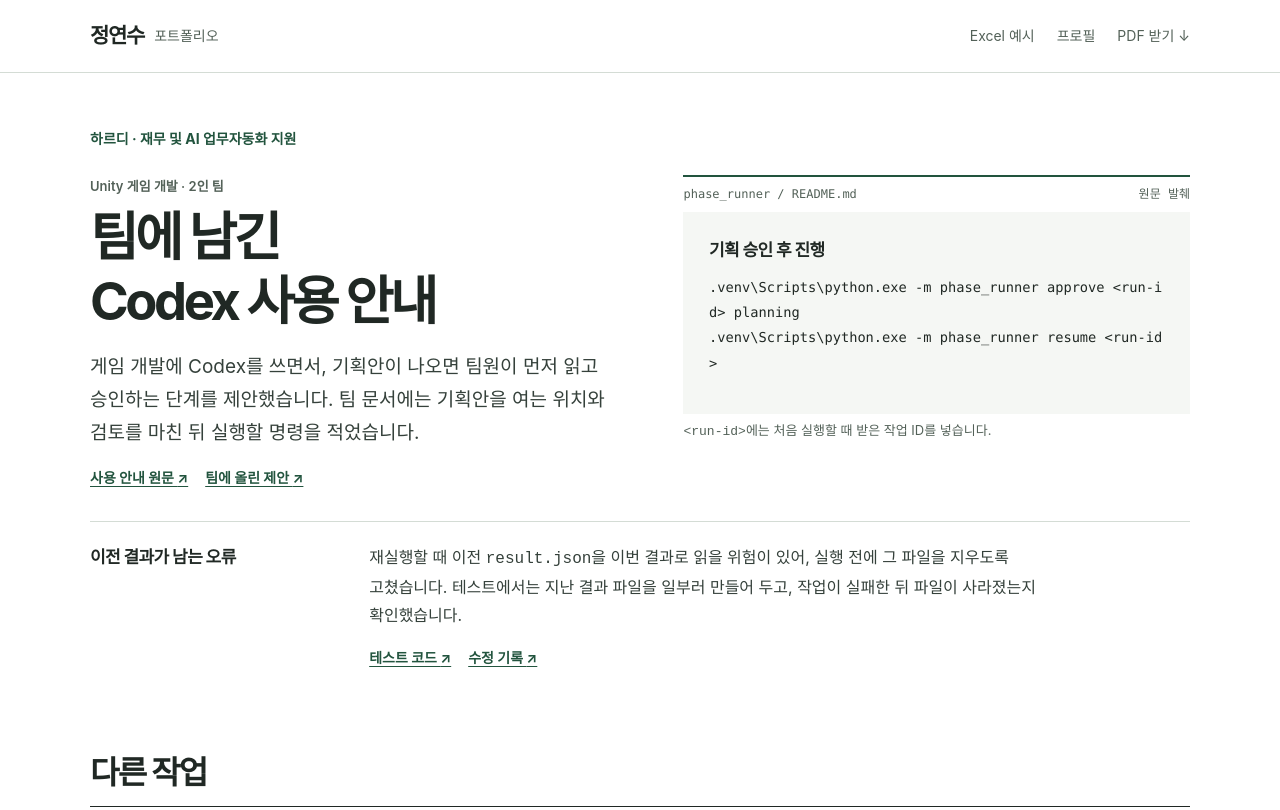
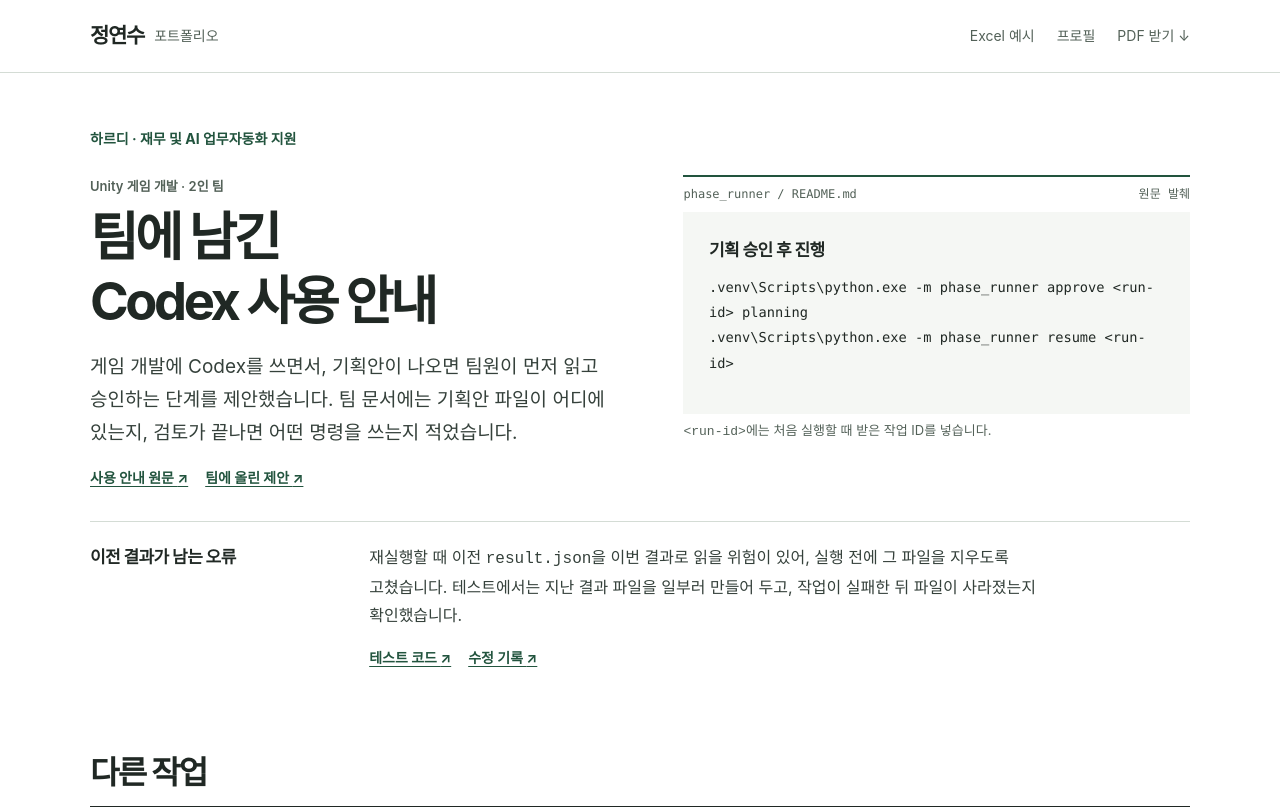
Before and after one commit to ys143112/portfolio_Hardy, a plain HTML site: page index.html in a window 1280 px wide. Shown: the top 810 px of the page. Drawn offline with Linux system fonts and the light colour scheme.

Commit message:
Keep README command words intact and clarify the opening paragraph

```diff
--- a/index.html
+++ b/index.html
@@ -6,7 +6,7 @@
   <meta name="theme-color" content="#ffffff">
   <meta name="description" content="하르디 재무 및 AI 업무자동화 지원자 정연수. 팀에 쓴 Codex 사용 안내와 게임 개발 작업 기록, 인보이스 대조 예시.">
   <title>정연수 포트폴리오 | 하르디 재무 및 AI 업무자동화 지원</title>
-  <link rel="stylesheet" href="./styles.css?v=3">
+  <link rel="stylesheet" href="./styles.css?v=4">
   <script defer src="./app.js?v=3"></script>
 </head>
 <body>
@@ -27,7 +27,7 @@
       <div class="lead-copy">
         <p class="byline">Unity 게임 개발 · 2인 팀</p>
         <h1 id="guide-title">팀에 남긴<br>Codex 사용 안내</h1>
-        <p class="lead-text">게임 개발에 Codex를 쓰면서, 기획안이 나오면 팀원이 먼저 읽고 승인하는 단계를 제안했습니다. 팀 문서에는 기획안을 여는 위치와 검토를 마친 뒤 실행할 명령을 적었습니다.</p>
+        <p class="lead-text">게임 개발에 Codex를 쓰면서, 기획안이 나오면 팀원이 먼저 읽고 승인하는 단계를 제안했습니다. 팀 문서에는 기획안 파일이 어디에 있는지, 검토가 끝나면 어떤 명령을 쓰는지 적었습니다.</p>
         <div class="links"><a class="text-link" href="https://github.com/JugleGame/Game-Develop-Orchestration/blob/7cf6ff99c0115afd48c9c74443ed432b921d026c/phase_runner/README.md#L59-L74">사용 안내 원문 <span aria-hidden="true">↗</span></a><a class="text-link" href="https://github.com/JugleGame/Game-Develop-Orchestration/issues/48">팀에 올린 제안 <span aria-hidden="true">↗</span></a></div>
       </div>
 
--- a/styles.css
+++ b/styles.css
@@ -66,7 +66,7 @@ img { display: block; max-width: 100%; }
   margin-block: 12px;
   white-space: pre-wrap;
   overflow-wrap: anywhere;
-  word-break: break-all;
+  word-break: normal;
   font: clamp(12px, 1.07vw, 14px)/1.85 var(--mono);
 }
 .extract pre code { font: inherit; }
```
